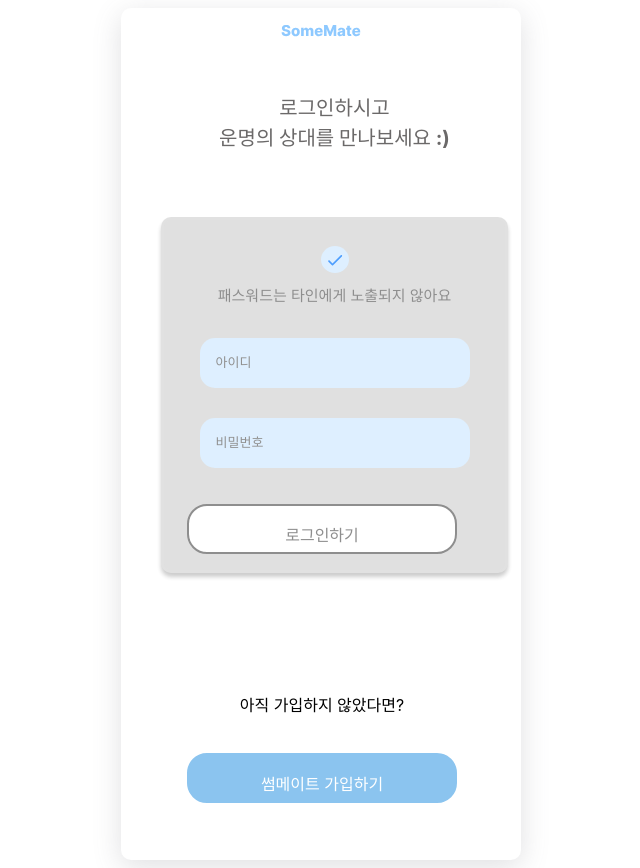
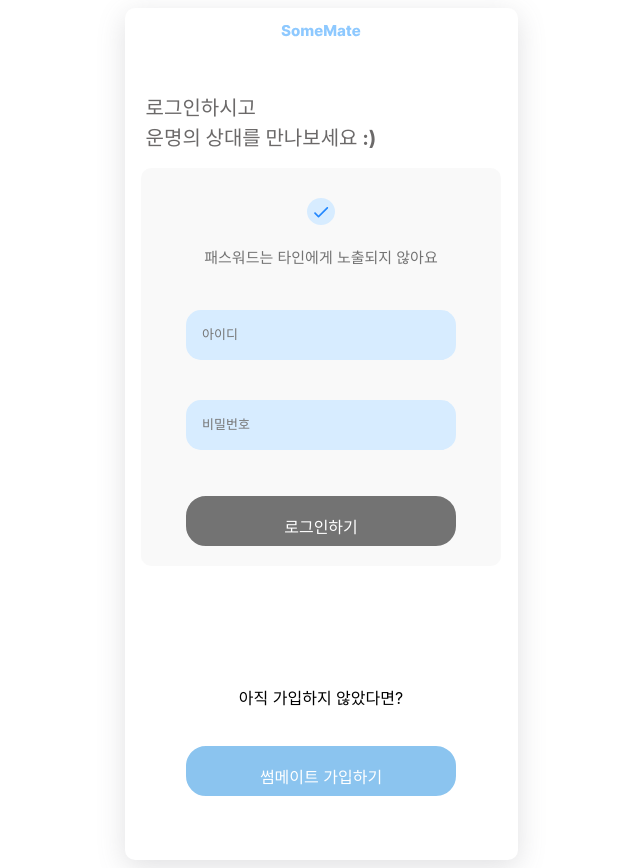
Before and after one commit to some-mate-org/Front-End, a React (Vite) app in the folder some-mate/: page /login in a window 1280 px wide. Shown: the whole page, without its empty margins (319-959 px from the left). Built offline with nearby package versions, Linux system fonts and the light colour scheme; no server answers.

Commit message:
fix the modal and design

```diff
--- a/some-mate/src/pages/LoginPage/LoginPage.styled.js
+++ b/some-mate/src/pages/LoginPage/LoginPage.styled.js
@@ -1,34 +1,34 @@
 import styled from 'styled-components';
 
 export const Container = styled.div`
+  display: flex;
+  flex-direction: column;
+  justify-content: center;
+  align-items: center;
+  /* margin-left: 20px; */
+`;
 
- margin-left: 27px;
-`;
 export const InfoText = styled.div`
   font-size: 15px;
   color: #737373;
   margin-top: 2px;
-
 `;
 
- export const Text = styled.div`
+export const Text = styled.div`
   font-size: 20px;
   font-weight: bold;
-  color: #6B6969;
+  color: #6b6969;
   margin-top: 40px;
-  text-align: center;
-
+  margin-right: 7.5rem;
 `;
 
 export const QuestionText = styled.div`
   font-size: 16px;
-  font-weight: semi-blod;
+  font-weight: semi-bold;
   color: #000000;
   margin-top: 100px;
   text-align: center;
-
 `;
-
 
 export const ButtonContainer = styled.div`
   display: flex;
@@ -36,39 +36,27 @@ export const ButtonContainer = styled.div`
   align-items: center;
   margin-top: 20px;
   gap: 20px;
-  margin-right: 25px;
-
-
-`;
-
-export const Container2 = styled.div`
-  max-width: 100%;
-  /* height: 50%; */
-  /* height: fit-content; */
-  display: flex;
-  position: relative;
-  flex-direction: column;
-  /* justify-content: center; */
-  align-items: center;
+  /* margin-right: 25px; */
 `;
 
 export const Wrapper = styled.div`
-  display: flex; /* Flexbox 레이아웃을 사용하여 자식 요소들을 정렬 */
-  flex-direction: column; /* 자식 요소들을 세로 방향으로 배치 */
-  justify-content: center; /* 자식 요소들을 수직 방향으로 가운데 정렬 */
-  align-items: center; /* 자식 요소들을 수평 방향으로 왼쪽 정렬 */
-  padding: 0 1rem; /* 상하 패딩은 없고, 좌우로 1rem 패딩을 추가 */
-  border: solid 3px rgba(217, 217, 217, 0.45); /* 45% 불투명도의 회색 테두리 (3px 굵기) */
-  box-shadow: 0 4px 4px 0 rgba(0, 0, 0, 0.25); /* 그림자 추가: 아래쪽에 흐린 그림자를 4px 정도 적용 */
-  /* margin-top: 5rem; */ /* 주석 처리된 속성: margin-top을 5rem으로 설정하려는 코드 */
-  width: auto; /* 가로 크기를 자동으로 설정 (내용에 맞춰 크기가 변함) */
-  height: auto; /* 세로 크기를 자동으로 설정 (내용에 맞춰 크기가 변함) */
-  word-break: break-all; /* 너무 긴 단어가 있을 경우 줄을 바꾸어 강제로 단어를 나눔 */
-  background-color: #D9D9D9; /* 배경 색상을 #D9D9D9 (밝은 회색)로 설정 */
-  margin: 0 0.8rem; /* 상하는 margin이 없고 좌우로는 0.8rem의 여백을 추가 */
-  padding: 1rem; /* 모든 방향에 1rem의 패딩을 추가 */
-  border-radius: 10px; /* 테두리의 모서리를 10px만큼 둥글게 만듦 */
-  margin-top: 4rem; /* 상단에 4rem의 여백을 추가 */
-  overflow: hidden; /* 내용이 넘칠 경우 숨김 처리 */
-  opacity: 80%; /* 불투명도를 100%로 설정 (투명하지 않음) */
+  background-color: rgba(217, 217, 217, 0.17);
+  /* margin-left: 20px; */
+  border-radius: 10px;
+  width: 320px;
+  margin-top: 15px;
+  padding: 20px;
+  display: flex;
+  flex-direction: column;
+  justify-content: center;
+  align-items: center;
+  gap: 10px;
+  /* margin-right: 500px; */
 `;
+
+export const ButtonWrapper = styled.div`
+  width: 100%;
+  display: flex;
+  justify-content: center;
+  margin-top: 20px;
+`;
--- a/some-mate/src/pages/LoginPage/index.jsx
+++ b/some-mate/src/pages/LoginPage/index.jsx
@@ -85,7 +85,7 @@ export default function LoginPage() {
         <S.ButtonContainer>
           <Button
             width={270}
-            theme={userId && password ? 'primary' : 'gray'}
+            theme={'primary'}
             text="로그인하기"
             onClick={handleLogin}
           />
--- a/some-mate/src/pages/ResultPage/ResultPage.styled.js
+++ b/some-mate/src/pages/ResultPage/ResultPage.styled.js
@@ -65,7 +65,7 @@ export const Emoji = styled.div`
   text-align: center;
   font-size: 40px;
   display: inline-block;
-  animation: bounce 0.5s infinite; // 애니메이션 적용
+  animation: bounce 1s infinite; // 애니메이션 적용
   transform-origin: center bottom; // 현재 위치에서 애니메이션 시작
 
   @keyframes bounce {
```
